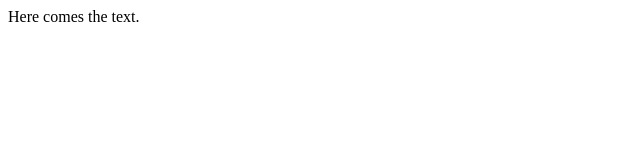
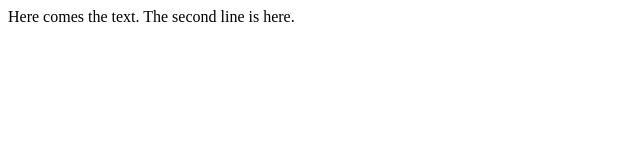
Before and after one commit to creativaman/Html5, a plain HTML site: page index.html in a window 1280 px wide. Shown: the whole page, without its empty margins (0-640 px from the left). Drawn offline with Linux system fonts and the light colour scheme.

Commit message:
Minor changes

```diff
--- a/index.html
+++ b/index.html
@@ -1,8 +1,11 @@
-<html>
+<!doctype html>
+<html lang=en>
 <head>
+	<meta charset=utf-8>
 	<title>No title</title>
 </head>
 <body>
 	Here comes the text.
+	The second line is here.
 </body>
 </html>
```
